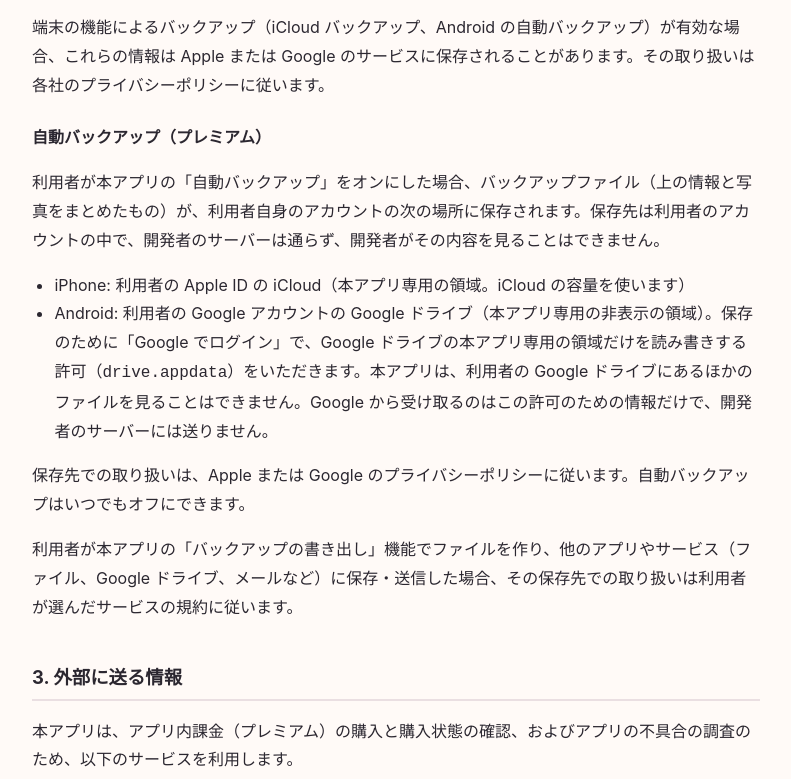
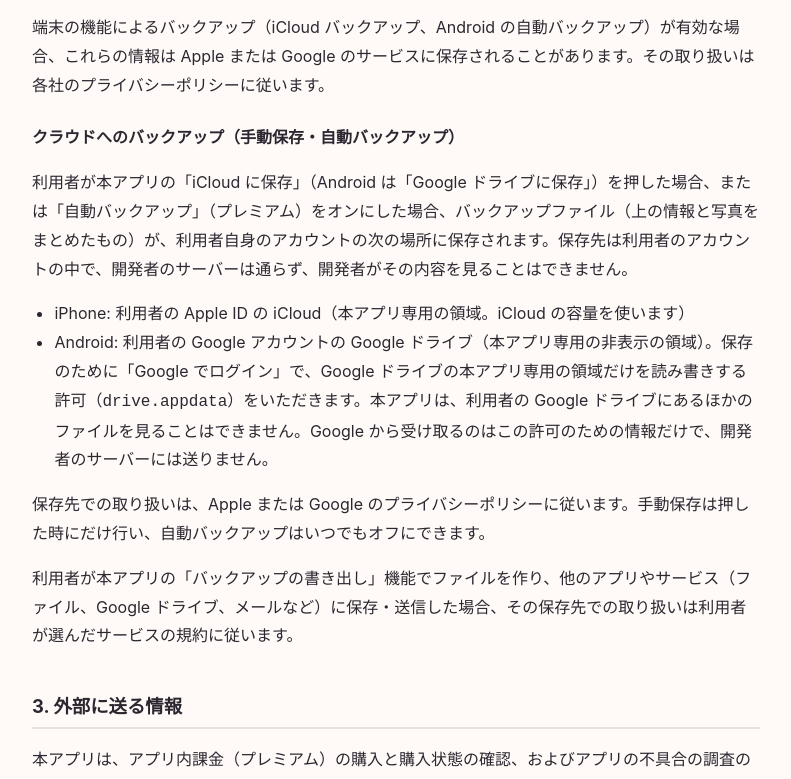
Before and after one commit to oshireci/oshireci.github.io, a plain HTML site: page privacy.html in a window 1280 px wide. Shown: the part 644-1423 px from the top of the page, without its empty margins (244-1035 px from the left). Drawn offline with Linux system fonts and the light colour scheme.

Commit message:
プライバシーポリシー: クラウドへの手動保存（無料）を追記
Co-Authored-By: Claude Opus 5.5 <noreply@anthropic.com>

```diff
--- a/privacy.html
+++ b/privacy.html
@@ -26,13 +26,13 @@
 </ul>
 <p>端末の機能によるバックアップ（iCloud バックアップ、Android の自動バックアップ）が有効な場合、これらの情報は Apple または Google のサービスに保存されることがあります。その取り扱いは各社のプライバシーポリシーに従います。</p>
 
-<h3>自動バックアップ（プレミアム）</h3>
-<p>利用者が本アプリの「自動バックアップ」をオンにした場合、バックアップファイル（上の情報と写真をまとめたもの）が、利用者自身のアカウントの次の場所に保存されます。保存先は利用者のアカウントの中で、開発者のサーバーは通らず、開発者がその内容を見ることはできません。</p>
+<h3>クラウドへのバックアップ（手動保存・自動バックアップ）</h3>
+<p>利用者が本アプリの「iCloud に保存」（Android は「Google ドライブに保存」）を押した場合、または「自動バックアップ」（プレミアム）をオンにした場合、バックアップファイル（上の情報と写真をまとめたもの）が、利用者自身のアカウントの次の場所に保存されます。保存先は利用者のアカウントの中で、開発者のサーバーは通らず、開発者がその内容を見ることはできません。</p>
 <ul>
   <li>iPhone: 利用者の Apple ID の iCloud（本アプリ専用の領域。iCloud の容量を使います）</li>
   <li>Android: 利用者の Google アカウントの Google ドライブ（本アプリ専用の非表示の領域）。保存のために「Google でログイン」で、Google ドライブの本アプリ専用の領域だけを読み書きする許可（<code>drive.appdata</code>）をいただきます。本アプリは、利用者の Google ドライブにあるほかのファイルを見ることはできません。Google から受け取るのはこの許可のための情報だけで、開発者のサーバーには送りません。</li>
 </ul>
-<p>保存先での取り扱いは、Apple または Google のプライバシーポリシーに従います。自動バックアップはいつでもオフにできます。</p>
+<p>保存先での取り扱いは、Apple または Google のプライバシーポリシーに従います。手動保存は押した時にだけ行い、自動バックアップはいつでもオフにできます。</p>
 <p>利用者が本アプリの「バックアップの書き出し」機能でファイルを作り、他のアプリやサービス（ファイル、Google ドライブ、メールなど）に保存・送信した場合、その保存先での取り扱いは利用者が選んだサービスの規約に従います。</p>
 
 <h2>3. 外部に送る情報</h2>
@@ -63,7 +63,7 @@
 <p>開発者は、法令に基づく場合を除き、利用者の情報を第三者に提供しません。なお、本アプリで扱う記録は開発者の手元にないため、開発者が提供できる情報もありません。</p>
 
 <h2>6. 情報の削除</h2>
-<p>本アプリを端末から削除すると、端末内の記録はすべて削除されます。また、本アプリの「設定 ＞ データ ＞ すべてのデータを削除」から、記録・写真・設定をまとめて削除することもできます。端末のバックアップ、利用者が書き出したバックアップファイル、自動バックアップで iCloud・Google ドライブに保存されたファイルは、利用者自身で削除してください（iPhone は「設定」＞ Apple ID ＞ iCloud ＞「ストレージを管理」、Android は Google ドライブの「設定」＞「アプリの管理」から削除できます）。</p>
+<p>本アプリを端末から削除すると、端末内の記録はすべて削除されます。また、本アプリの「設定 ＞ データ ＞ すべてのデータを削除」から、記録・写真・設定をまとめて削除することもできます。端末のバックアップ、利用者が書き出したバックアップファイル、手動保存・自動バックアップで iCloud・Google ドライブに保存されたファイルは、利用者自身で削除してください（iPhone は「設定」＞ Apple ID ＞ iCloud ＞「ストレージを管理」、Android は Google ドライブの「設定」＞「アプリの管理」から削除できます）。</p>
 
 <h2>7. 子どもの利用</h2>
 <p>本アプリは子どもを主な対象としたものではありませんが、年齢を問わず、個人を特定できる情報を開発者が受け取ることはありません。</p>
```
